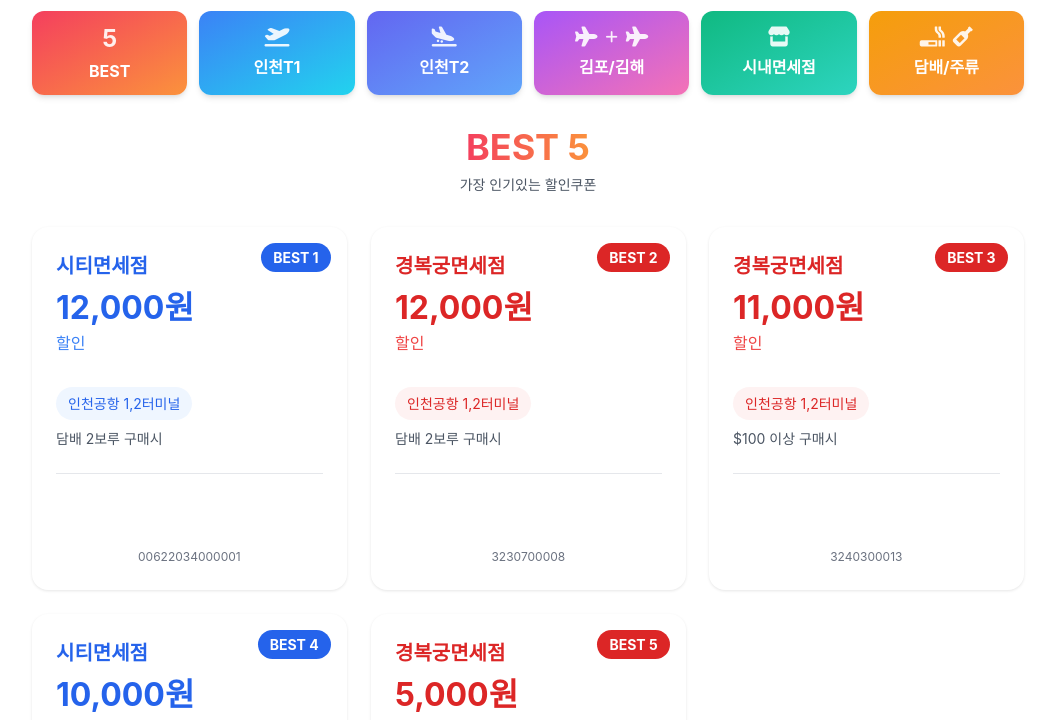
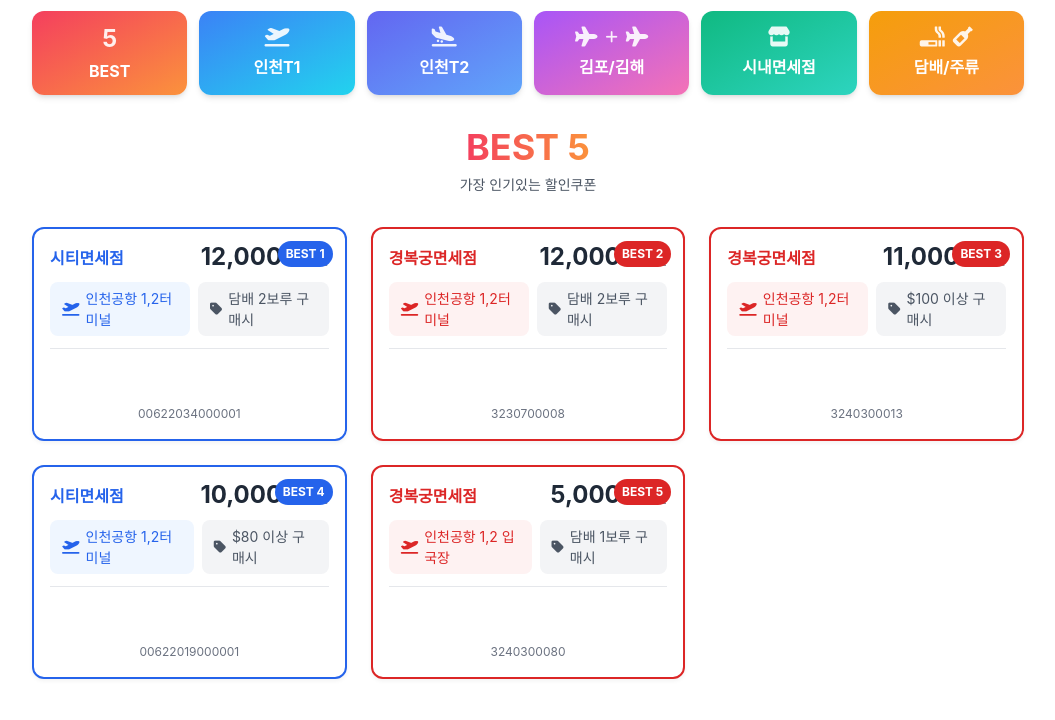
Before and after one commit to ideawill-k/sunny, a plain HTML site: page pages/dutyfree.html in a window 1280 px wide. Shown: the part 78-798 px from the top of the page, without its empty margins (112-1167 px from the left). Drawn offline with nearby package versions, Linux system fonts and the light colour scheme; a script that the page names is missing; a web font is replaced by a local one.

Commit message:
듀티프리 쿠폰 박스 수정

```diff
--- a/css/dutyfree.css
+++ b/css/dutyfree.css
@@ -31,7 +31,7 @@
 .coupon-grid {
     display: grid;
     grid-template-columns: repeat(1, 1fr);
-    gap: 1.5rem;
+    gap: 1rem;
     margin: 1.5rem 0;
 }
 
@@ -49,21 +49,31 @@
 
 /* Coupon Card */
 .duty-coupon {
-    background-color: white;
-    border-radius: 1rem;
-    box-shadow: 0 1px 3px rgba(0,0,0,0.1);
+    background: white;
+    border-radius: 0.75rem;
+    box-shadow: 0 2px 4px rgba(0,0,0,0.05);
+    overflow: hidden;
     transition: all 0.3s;
-    will-change: transform;
+    min-height: 200px;
+    animation: fadeIn 0.3s ease-out;
+}
+
+/* 브랜드별 테두리 색상 */
+.city-coupon {
+    border: 2px solid #2563eb;
+}
+
+.kyungbok-coupon {
+    border: 2px solid #dc2626;
 }
 
 .duty-coupon:hover {
-    transform: translateY(-0.25rem);
-    box-shadow: 0 4px 6px -1px rgba(0,0,0,0.1), 0 2px 4px -1px rgba(0,0,0,0.06);
+    transform: translateY(-4px);
+    box-shadow: 0 6px 12px rgba(0,0,0,0.1);
 }
 
 .coupon-inner {
-    position: relative;
-    padding: 1.5rem;
+    padding: 1rem;
     height: 100%;
     display: flex;
     flex-direction: column;
@@ -72,117 +82,97 @@
 /* Best Tag */
 .best-tag {
     position: absolute;
-    top: 1rem;
-    right: 1rem;
-    padding: 0.25rem 0.75rem;
+    top: 0.75rem;
+    right: 0.75rem;
+    padding: 0.25rem 0.5rem;
     border-radius: 9999px;
-    font-size: 0.875rem;
+    font-size: 0.75rem;
     font-weight: bold;
     color: white;
     z-index: 1;
 }
 
-.city-coupon .best-tag {
-    background-color: #2563eb;
-}
+.city-coupon .best-tag { background-color: #2563eb; }
+.kyungbok-coupon .best-tag { background-color: #dc2626; }
 
-.kyungbok-coupon .best-tag {
-    background-color: #dc2626;
-}
-
-/* Coupon Header */
+/* Header Section */
 .coupon-header {
-    margin-bottom: 1.5rem;
+    display: flex;
+    justify-content: space-between;
+    align-items: center;
+    margin-bottom: 0.75rem;
 }
 
 .brand-name {
-    font-size: 1.25rem;
+    font-size: 1rem;
     font-weight: bold;
-    margin-bottom: 0.5rem;
 }
 
-.city-coupon .brand-name {
-    color: #2563eb;
-}
+.city-coupon .brand-name { color: #2563eb; }
+.kyungbok-coupon .brand-name { color: #dc2626; }
 
-.kyungbok-coupon .brand-name {
-    color: #dc2626;
-}
-
-.discount-wrap {
-    margin-bottom: 0.5rem;
+.discount-info {
+    display: flex;
+    align-items: baseline;
+    gap: 0.25rem;
 }
 
 .discount-amount {
-    font-size: 2rem;
+    font-size: 1.5rem;
     font-weight: bold;
-    line-height: 1.2;
+    line-height: 1;
 }
 
-.city-coupon .discount-amount {
-    color: #2563eb;
+.discount-unit {
+    font-size: 0.875rem;
+    color: #6b7280;
 }
 
-.kyungbok-coupon .discount-amount {
-    color: #dc2626;
+/* Coupon Info */
+.coupon-info {
+    display: flex;
+    justify-content: space-between;
+    margin-bottom: 0.75rem;
+    gap: 0.5rem;
 }
 
-.discount-text {
-    font-size: 1rem;
-    margin-top: 0.25rem;
+.location-info, .condition-info {
+    display: flex;
+    align-items: center;
+    gap: 0.375rem;
+    padding: 0.375rem 0.75rem;
+    border-radius: 0.5rem;
+    font-size: 0.875rem;
 }
 
-.city-coupon .discount-text {
-    color: #3b82f6;
-}
-
-.kyungbok-coupon .discount-text {
-    color: #ef4444;
-}
-
-/* Coupon Body */
-.coupon-body {
-    margin-bottom: 1.5rem;
-    flex-grow: 1;
-}
-
-.location-tag {
-    display: inline-block;
-    padding: 0.375rem 0.75rem;
-    border-radius: 9999px;
-    font-size: 0.875rem;
-    margin-bottom: 0.5rem;
-}
-
-.city-coupon .location-tag {
+.city-coupon .location-info {
     background-color: #eff6ff;
     color: #2563eb;
 }
 
-.kyungbok-coupon .location-tag {
+.kyungbok-coupon .location-info {
     background-color: #fef2f2;
     color: #dc2626;
 }
 
-.condition-text {
+.condition-info {
+    background-color: #f3f4f6;
     color: #4b5563;
-    font-size: 0.875rem;
 }
 
 /* Barcode Section */
 .barcode-wrapper {
-    padding-top: 1rem;
+    margin-top: auto;
+    padding-top: 0.75rem;
     border-top: 1px solid #e5e7eb;
-    margin-top: auto;
 }
 
 .barcode-container {
     display: flex;
     justify-content: center;
     align-items: center;
-    margin-bottom: 0.5rem;
-    height: 50px;
-    background-color: white;
+    height: 40px;
+    margin-bottom: 0.25rem;
 }
 
 .barcode-container svg {
@@ -208,36 +198,29 @@
     }
 }
 
-.duty-coupon {
-    animation: fadeIn 0.3s ease-out;
-}
-
 /* Responsive Styles */
 @media (max-width: 768px) {
-    .coupon-inner {
-        padding: 1rem;
+    .duty-coupon {
+        min-height: 180px;
     }
 
-    .best-tag {
-        padding: 0.25rem 0.5rem;
-        font-size: 0.75rem;
-    }
-
-    .brand-name {
-        font-size: 1.125rem;
+    .coupon-inner {
+        padding: 0.75rem;
     }
 
     .discount-amount {
-        font-size: 1.75rem;
+        font-size: 1.25rem;
     }
 
-    .location-tag {
+    .location-info, .condition-info {
         font-size: 0.75rem;
         padding: 0.25rem 0.5rem;
     }
+}
 
-    .barcode-container {
-        height: 40px;
+@media (max-width: 640px) {
+    .coupon-grid {
+        gap: 0.75rem;
     }
 }
 
@@ -245,7 +228,7 @@
 @media (hover: none) {
     .duty-coupon:hover {
         transform: none;
-        box-shadow: 0 1px 3px rgba(0,0,0,0.1);
+        box-shadow: 0 2px 4px rgba(0,0,0,0.05);
     }
 
     .filter-btn:hover {
--- a/pages/dutyfree.html
+++ b/pages/dutyfree.html
@@ -129,22 +129,31 @@
  </div>
 
                 <!-- 쿠폰 그리드 -->
-                <div class="coupon-grid">
+<div class="grid grid-cols-2 lg:grid-cols-3 gap-4 md:gap-6">
     <!-- BEST 1 -->
     <div class="duty-coupon city-coupon">
         <div class="coupon-inner">
             <div class="best-tag">BEST 1</div>
+            <!-- 브랜드와 할인금액 -->
             <div class="coupon-header">
                 <div class="brand-name">시티면세점</div>
-                                <div class="discount-wrap">
-                                    <div class="discount-amount">12,000원</div>
-                                    <div class="discount-text">할인</div>
+                <div class="discount-info">
+                    <span class="discount-amount">12,000</span>
+                    <span class="discount-unit">원 할인</span>
                 </div>
             </div>
-                            <div class="coupon-body">
-                                <div class="location-tag">인천공항 1,2터미널</div>
-                                <div class="condition-text">담배 2보루 구매시</div>
+            <!-- 쿠폰 조건 정보 -->
+            <div class="coupon-info">
+                <div class="location-info">
+                    <i class="fas fa-plane-departure"></i>
+                    <span>인천공항 1,2터미널</span>
                 </div>
+                <div class="condition-info">
+                    <i class="fas fa-tag"></i>
+                    <span>담배 2보루 구매시</span>
+                </div>
+            </div>
+            <!-- 바코드 영역 -->
             <div class="barcode-wrapper">
                 <div class="barcode-container">
                     <svg id="barcode1"></svg>
@@ -160,14 +169,20 @@
             <div class="best-tag">BEST 2</div>
             <div class="coupon-header">
                 <div class="brand-name">경복궁면세점</div>
-                                <div class="discount-wrap">
-                                    <div class="discount-amount">12,000원</div>
-                                    <div class="discount-text">할인</div>
+                <div class="discount-info">
+                    <span class="discount-amount">12,000</span>
+                    <span class="discount-unit">원 할인</span>
                 </div>
             </div>
-                            <div class="coupon-body">
-                                <div class="location-tag">인천공항 1,2터미널</div>
-                                <div class="condition-text">담배 2보루 구매시</div>
+            <div class="coupon-info">
+                <div class="location-info">
+                    <i class="fas fa-plane-departure"></i>
+                    <span>인천공항 1,2터미널</span>
+                </div>
+                <div class="condition-info">
+                    <i class="fas fa-tag"></i>
+                    <span>담배 2보루 구매시</span>
+                </div>
             </div>
             <div class="barcode-wrapper">
                 <div class="barcode-container">
@@ -184,14 +199,20 @@
             <div class="best-tag">BEST 3</div>
             <div class="coupon-header">
                 <div class="brand-name">경복궁면세점</div>
-                                <div class="discount-wrap">
-                                    <div class="discount-amount">11,000원</div>
-                                    <div class="discount-text">할인</div>
+                <div class="discount-info">
+                    <span class="discount-amount">11,000</span>
+                    <span class="discount-unit">원 할인</span>
                 </div>
             </div>
-                            <div class="coupon-body">
-                                <div class="location-tag">인천공항 1,2터미널</div>
-                                <div class="condition-text">$100 이상 구매시</div>
+            <div class="coupon-info">
+                <div class="location-info">
+                    <i class="fas fa-plane-departure"></i>
+                    <span>인천공항 1,2터미널</span>
+                </div>
+                <div class="condition-info">
+                    <i class="fas fa-tag"></i>
+                    <span>$100 이상 구매시</span>
+                </div>
             </div>
             <div class="barcode-wrapper">
                 <div class="barcode-container">
@@ -208,14 +229,20 @@
             <div class="best-tag">BEST 4</div>
             <div class="coupon-header">
                 <div class="brand-name">시티면세점</div>
-                                <div class="discount-wrap">
-                                    <div class="discount-amount">10,000원</div>
-                                    <div class="discount-text">할인</div>
+                <div class="discount-info">
+                    <span class="discount-amount">10,000</span>
+                    <span class="discount-unit">원 할인</span>
                 </div>
             </div>
-                            <div class="coupon-body">
-                                <div class="location-tag">인천공항 1,2터미널</div>
-                                <div class="condition-text">$80 이상 구매시</div>
+            <div class="coupon-info">
+                <div class="location-info">
+                    <i class="fas fa-plane-departure"></i>
+                    <span>인천공항 1,2터미널</span>
+                </div>
+                <div class="condition-info">
+                    <i class="fas fa-tag"></i>
+                    <span>$80 이상 구매시</span>
+                </div>
             </div>
             <div class="barcode-wrapper">
                 <div class="barcode-container">
@@ -232,14 +259,20 @@
             <div class="best-tag">BEST 5</div>
             <div class="coupon-header">
                 <div class="brand-name">경복궁면세점</div>
-                                <div class="discount-wrap">
-                                    <div class="discount-amount">5,000원</div>
-                                    <div class="discount-text">할인</div>
+                <div class="discount-info">
+                    <span class="discount-amount">5,000</span>
+                    <span class="discount-unit">원 할인</span>
                 </div>
             </div>
-                            <div class="coupon-body">
-                                <div class="location-tag">인천공항 1,2 입국장</div>
-                                <div class="condition-text">담배 1보루 구매시</div>
+            <div class="coupon-info">
+                <div class="location-info">
+                    <i class="fas fa-plane-departure"></i>
+                    <span>인천공항 1,2 입국장</span>
+                </div>
+                <div class="condition-info">
+                    <i class="fas fa-tag"></i>
+                    <span>담배 1보루 구매시</span>
+                </div>
             </div>
             <div class="barcode-wrapper">
                 <div class="barcode-container">
```
Lines whose indentation alone changed are shown as unchanged.
